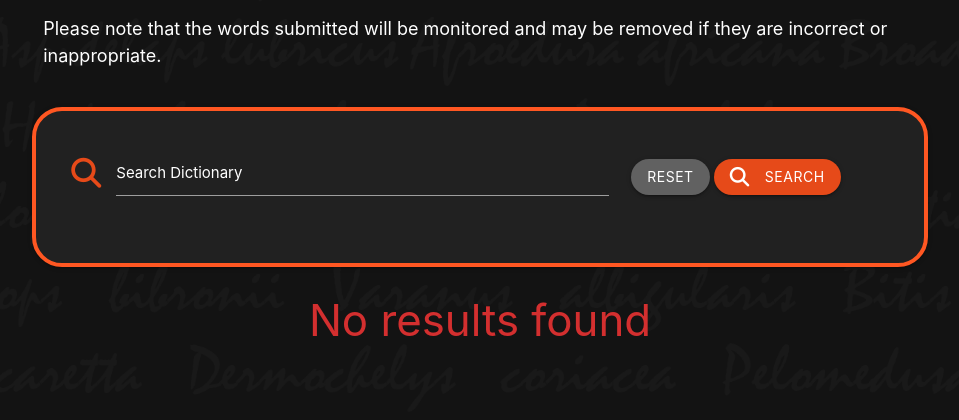
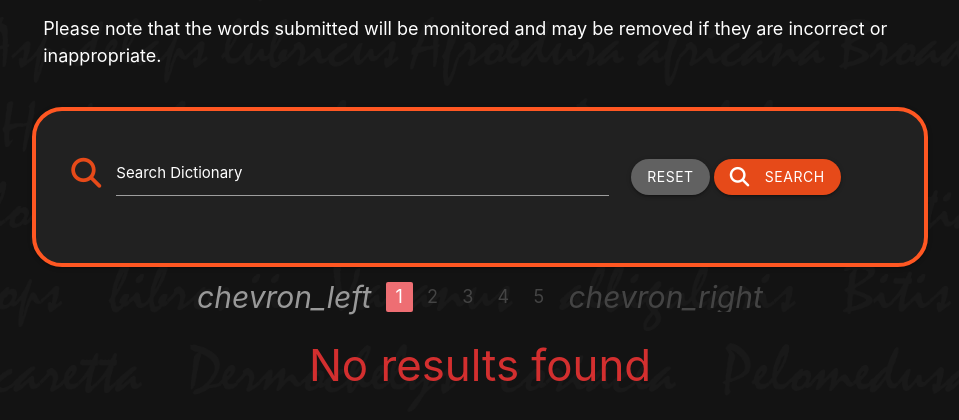
Before and after one commit to SpooshDoosh/MP3-ReptilianDictionary, a Flask app: page / in a window 1280 px wide. Shown: the part 315-735 px from the top of the page, without its empty margins (160-1119 px from the left). Run offline with Flask 2, Linux system fonts and the light colour scheme; data that the repository does not hold is empty; some libraries are stand-ins or nearby versions.

Commit message:
Add sort() to definitions

```diff
--- a/app.py
+++ b/app.py
@@ -21,7 +21,7 @@ mongo = PyMongo(app)
 @app.route("/")
 @app.route("/get_definitions")
 def get_definitions():
-    definitions = list(mongo.db.definitions.find())
+    definitions = list(mongo.db.definitions.find().sort("word", 1))
     return render_template("definitions.html", definitions=definitions)
 
 
--- a/requirements.txt
+++ b/requirements.txt
@@ -1,6 +1,7 @@
 click==8.1.3
 dnspython==2.3.0
 Flask==2.2.2
+flask-paginate==2022.1.8
 Flask-PyMongo==2.3.0
 itsdangerous==2.1.2
 pymongo==3.7.2
--- a/templates/definitions.html
+++ b/templates/definitions.html
@@ -38,6 +38,16 @@
         </form>
     </div>
 
+    <ul class="pagination center-align">
+        <li class="disabled"><a href="#!"><i class="material-icons">chevron_left</i></a></li>
+        <li class="active"><a href="#!">1</a></li>
+        <li class="waves-effect"><a href="#!">2</a></li>
+        <li class="waves-effect"><a href="#!">3</a></li>
+        <li class="waves-effect"><a href="#!">4</a></li>
+        <li class="waves-effect"><a href="#!">5</a></li>
+        <li class="waves-effect"><a href="#!"><i class="material-icons">chevron_right</i></a></li>
+      </ul>
+
     {% if definitions|length > 0 %}
         <div class="row">
             <div class="col s12 m12">
```
